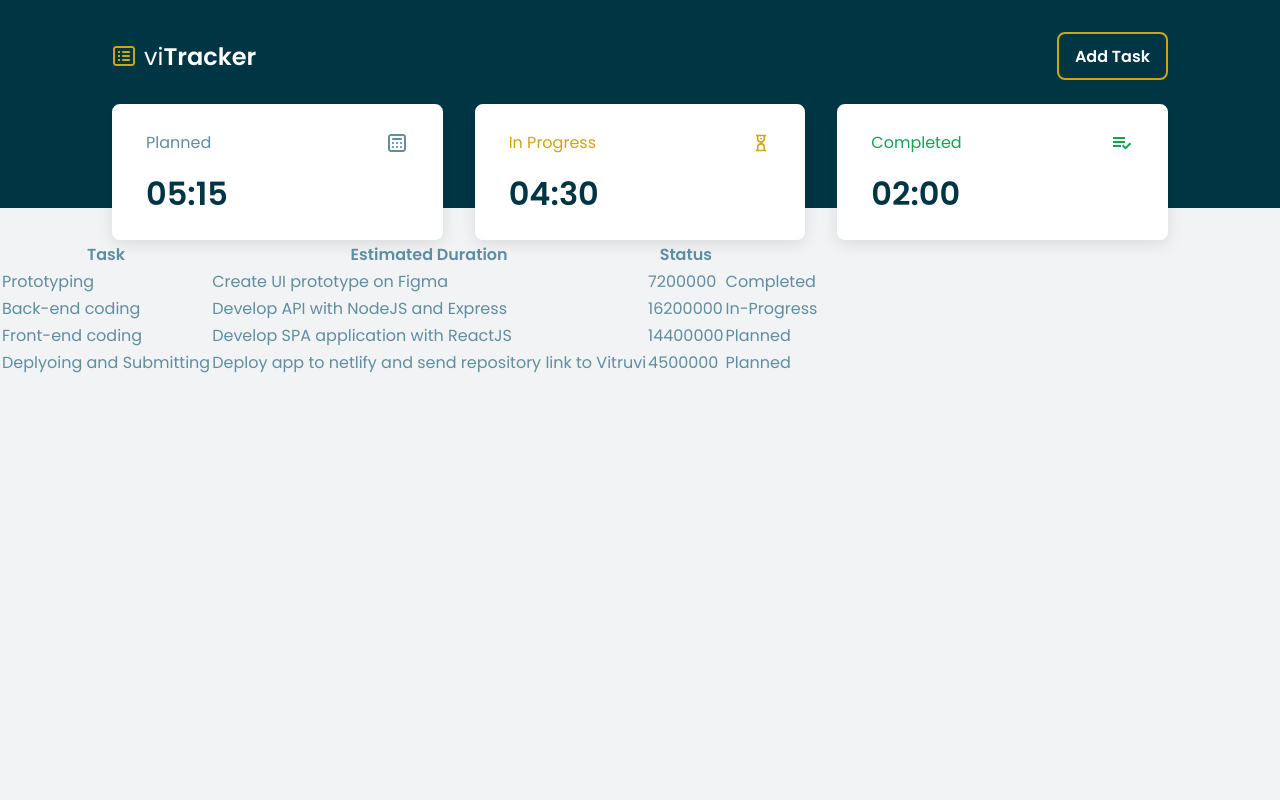
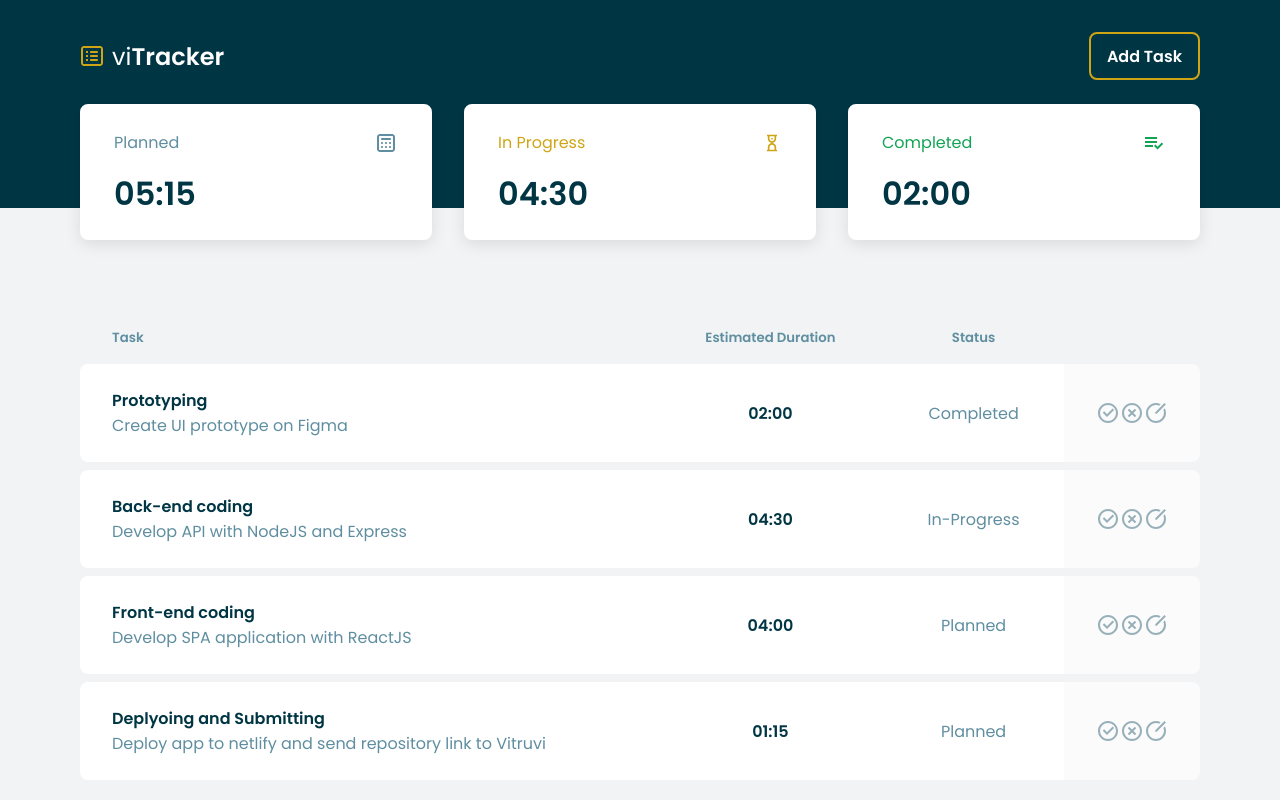
Before and after one commit to brunomendonca-com/viTracker, a React (Create React App) app: page / in a window 1280 px wide. Built offline with nearby package versions, Linux system fonts and the light colour scheme; data requests are answered from the project's data file.

Commit message:
Add task list table

```diff
--- a/src/components/Header.tsx
+++ /dev/null
@@ -1,70 +0,0 @@
-import React from 'react';
-import styled from 'styled-components';
-
-import Logo from './Logo';
-import StatusBox from './StatusBox';
-
-const Header: React.FC = () => {
-  return (
-    <Container>
-      <header>
-        <nav>
-          <Logo />
-          <Button onClick={() => alert('Click')}>Add Task</Button>
-        </nav>
-        <StatusContainer>
-          <StatusBox status="Planned" duration={18900000} />
-          <StatusBox status="In Progress" duration={16200000} />
-          <StatusBox status="Completed" duration={7200000} />
-        </StatusContainer>
-      </header>
-    </Container>
-  );
-};
-
-export default Header;
-
-const Container = styled.div`
-  background: #003644;
-  height: 208px;
-  margin-bottom: 32px;
-
-  header {
-    max-width: 1120px;
-    height: 100%;
-    margin: 0 auto;
-    padding: 32px 32px 0px;
-
-    display: flex;
-    flex-direction: column;
-  }
-
-  nav {
-    display: flex;
-    align-items: center;
-    justify-content: space-between;
-  }
-`;
-
-const Button = styled.button`
-  background: none;
-  border: 2px solid #cfa516;
-  border-radius: 8px;
-  color: white;
-  font-weight: 600;
-  height: 48px;
-  padding: 0 16px;
-
-  transition: all 200ms ease;
-
-  &:hover {
-    background: #cfa516;
-  }
-`;
-
-const StatusContainer = styled.div`
-  display: flex;
-  flex: 1;
-  align-items: flex-end;
-  margin-bottom: -32px;
-`;
--- /dev/null
+++ b/src/components/Header/index.tsx
@@ -0,0 +1,26 @@
+import React from 'react';
+
+import { Container, Button, StatusContainer } from './styles';
+
+import Logo from '../Logo';
+import StatusBox from '../StatusBox';
+
+const Header: React.FC = () => {
+  return (
+    <Container>
+      <header>
+        <nav>
+          <Logo />
+          <Button onClick={() => alert('Click')}>Add Task</Button>
+        </nav>
+        <StatusContainer>
+          <StatusBox status="Planned" duration={18900000} />
+          <StatusBox status="In Progress" duration={16200000} />
+          <StatusBox status="Completed" duration={7200000} />
+        </StatusContainer>
+      </header>
+    </Container>
+  );
+};
+
+export default Header;
--- /dev/null
+++ b/src/components/Header/styles.tsx
@@ -0,0 +1,46 @@
+import styled from 'styled-components';
+
+export const Container = styled.div`
+  background: #003644;
+  height: 208px;
+  margin-bottom: 32px;
+
+  header {
+    max-width: 1200px;
+    height: 100%;
+    margin: 0 auto;
+    padding: 32px 40px 0px;
+
+    display: flex;
+    flex-direction: column;
+  }
+
+  nav {
+    display: flex;
+    align-items: center;
+    justify-content: space-between;
+  }
+`;
+
+export const Button = styled.button`
+  background: none;
+  border: 2px solid #cfa516;
+  border-radius: 8px;
+  color: white;
+  font-weight: 600;
+  height: 48px;
+  padding: 0 16px;
+
+  transition: all 250ms ease;
+
+  &:hover {
+    background: #cfa516;
+  }
+`;
+
+export const StatusContainer = styled.div`
+  display: flex;
+  flex: 1;
+  align-items: flex-end;
+  margin-bottom: -32px;
+`;
--- a/src/components/StatusBox/styles.ts
+++ b/src/components/StatusBox/styles.ts
@@ -19,7 +19,7 @@ export const Container = styled.div`
   flex: 1;
   justify-content: space-between;
 
-  transition: all 200ms ease;
+  transition: all 250ms ease;
 
   &:last-child {
     margin-right: 0;
--- a/src/components/TaskList/index.tsx
+++ b/src/components/TaskList/index.tsx
@@ -1,4 +1,10 @@
 import React from 'react';
+import { Duration } from 'luxon';
+import {
+  RiCheckboxCircleLine,
+  RiCloseCircleLine,
+  RiEditCircleLine,
+} from 'react-icons/ri';
 
 import { Container } from './styles';
 import { Task } from '../../App';
@@ -12,9 +18,15 @@ const TaskList: React.FC<TaskListProps> = ({ tasks }: TaskListProps) => {
       <table>
         <thead>
           <tr>
-            <th>Task</th>
-            <th>Estimated Duration</th>
-            <th>Status</th>
+            <th>
+              <h5>Task</h5>
+            </th>
+            <th>
+              <h5>Estimated Duration</h5>
+            </th>
+            <th>
+              <h5>Status</h5>
+            </th>
           </tr>
         </thead>
 
@@ -22,10 +34,30 @@ const TaskList: React.FC<TaskListProps> = ({ tasks }: TaskListProps) => {
           {tasks.map(({ name, description, estimate, state, id }) => {
             return (
               <tr key={id}>
-                <td>{name}</td>
-                <td>{description}</td>
-                <td>{estimate}</td>
+                <td>
+                  <h4>{name}</h4>
+                  <p>{description}</p>
+                </td>
+                <td>
+                  <h4>{Duration.fromMillis(estimate).toFormat('hh:mm')}</h4>
+                </td>
                 <td>{state}</td>
+
+                <td>
+                  <div className="buttonGroup">
+                    <div className="saveButton">
+                      <RiCheckboxCircleLine size={24} />
+                    </div>
+
+                    <div className="closeButton">
+                      <RiCloseCircleLine size={24} />
+                    </div>
+
+                    <div className="editButton">
+                      <RiEditCircleLine size={24} />
+                    </div>
+                  </div>
+                </td>
               </tr>
             );
           })}
--- a/src/components/TaskList/styles.ts
+++ b/src/components/TaskList/styles.ts
@@ -1,3 +1,81 @@
 import styled from 'styled-components';
 
-export const Container = styled.div``;
+export const Container = styled.section`
+  margin: 0 auto;
+  max-width: 1200px;
+  padding: 0 40px;
+
+  table {
+    width: 100%;
+    border-spacing: 0 8px;
+
+    th {
+      color: #5f8ea0;
+      font-weight: normal;
+      padding: 80px 32px 8px;
+      text-align: center;
+
+      &:first-child {
+        text-align: left;
+      }
+    }
+
+    td {
+      padding: 24px 32px;
+      border: 0;
+      background: #fff;
+      text-align: center;
+
+      &:first-child {
+        border-radius: 8px 0 0 8px;
+        text-align: left;
+      }
+
+      &:last-child {
+        border-radius: 0 8px 8px 0;
+        width:96px;
+        background:#fbfbfb;
+      }
+
+      h4 {
+        color: #003644;
+      }
+
+      .buttonGroup {
+        color: #97afb9;
+        height: 24px;
+        padding-top: 6px;
+        display: flex;
+        flex-basis: auto;
+        align-items: center;
+        justify-content: space-between;
+
+        .saveButton {
+          cursor: pointer;
+          transition: all 250ms ease;
+
+          &:hover {
+            color: #12a454;
+          }
+        }
+
+        .closeButton {
+          cursor: pointer;
+          transition: all 250ms ease;
+
+          &:hover {
+            color: #e83f5b;
+          }
+        }
+
+        .editButton {
+          cursor: pointer;
+          transition: all 250ms ease;
+
+        &:hover {
+          color: #003644;
+        }
+      }
+    }
+  }
+`;
```
Also changed, not shown: src/components/TaskItem.tsx (deleted, +0 -9 lines).
